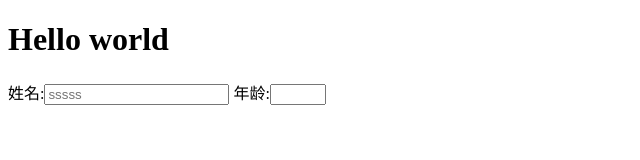
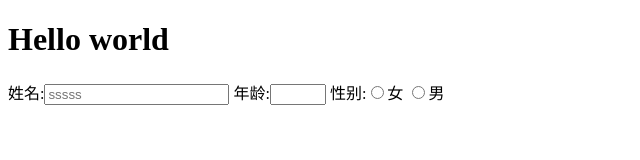
Before and after one commit to JustingMen/AboutJS, a plain HTML site: page index.html in a window 1280 px wide. Shown: the whole page, without its empty margins (0-640 px from the left). Drawn offline with Linux system fonts and the light colour scheme.

Commit message:
添加了性别单选按钮
在form表单中添加了性别单选按钮用以选择性别

```diff
--- a/index.html
+++ b/index.html
@@ -9,6 +9,8 @@
 	<form>
 		姓名:<input type="text" name="username" placeholder="sssss" />
 		年龄:<input type="number" name="age" placehodler="年龄限制" min="18" max="38" />
+		性别:<input type="radio" name="sex" value="female" />女
+			 <input type="radio" name="sex" value="male" />男
 	</form>
 </body>
 </html>
```
